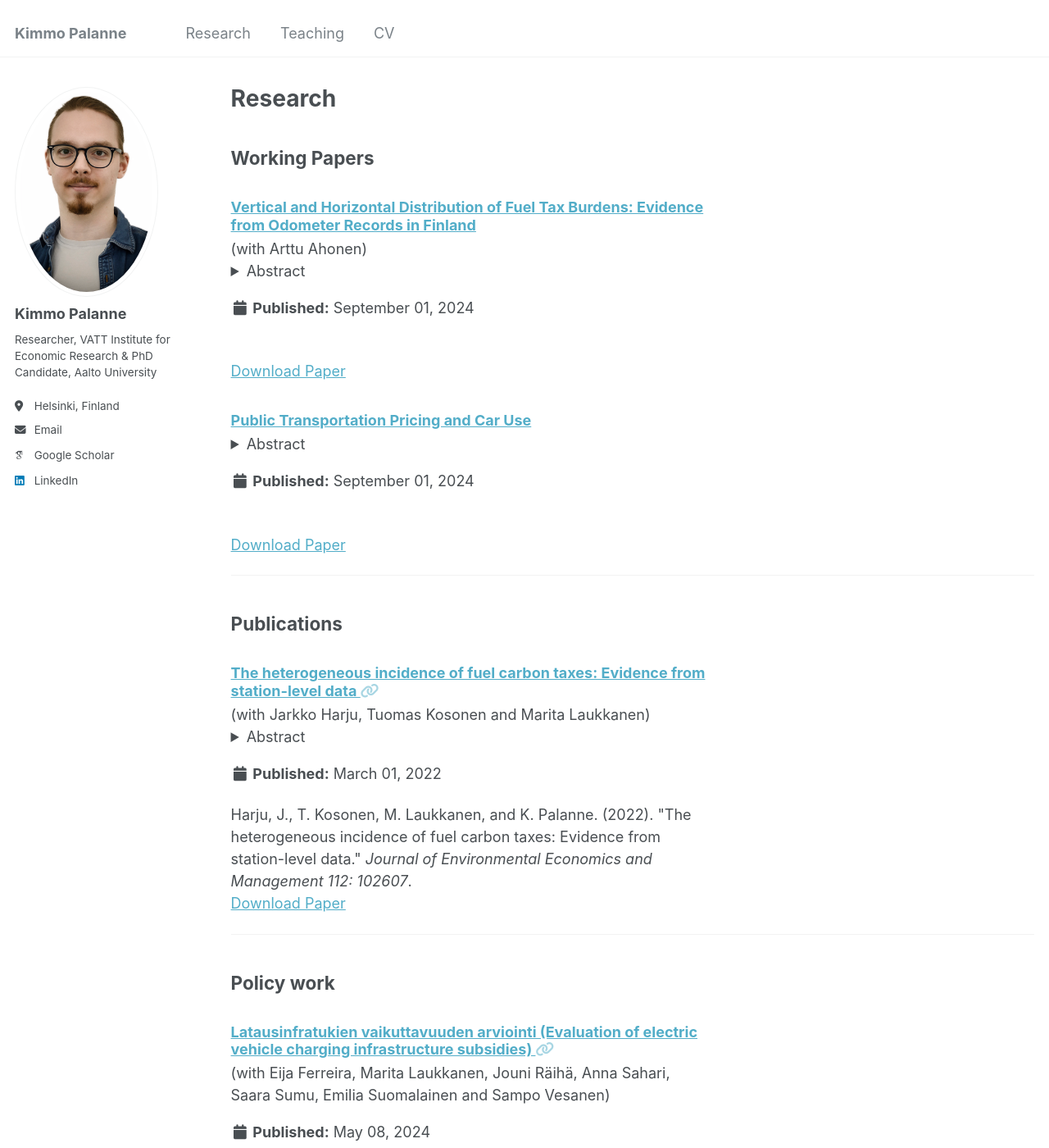
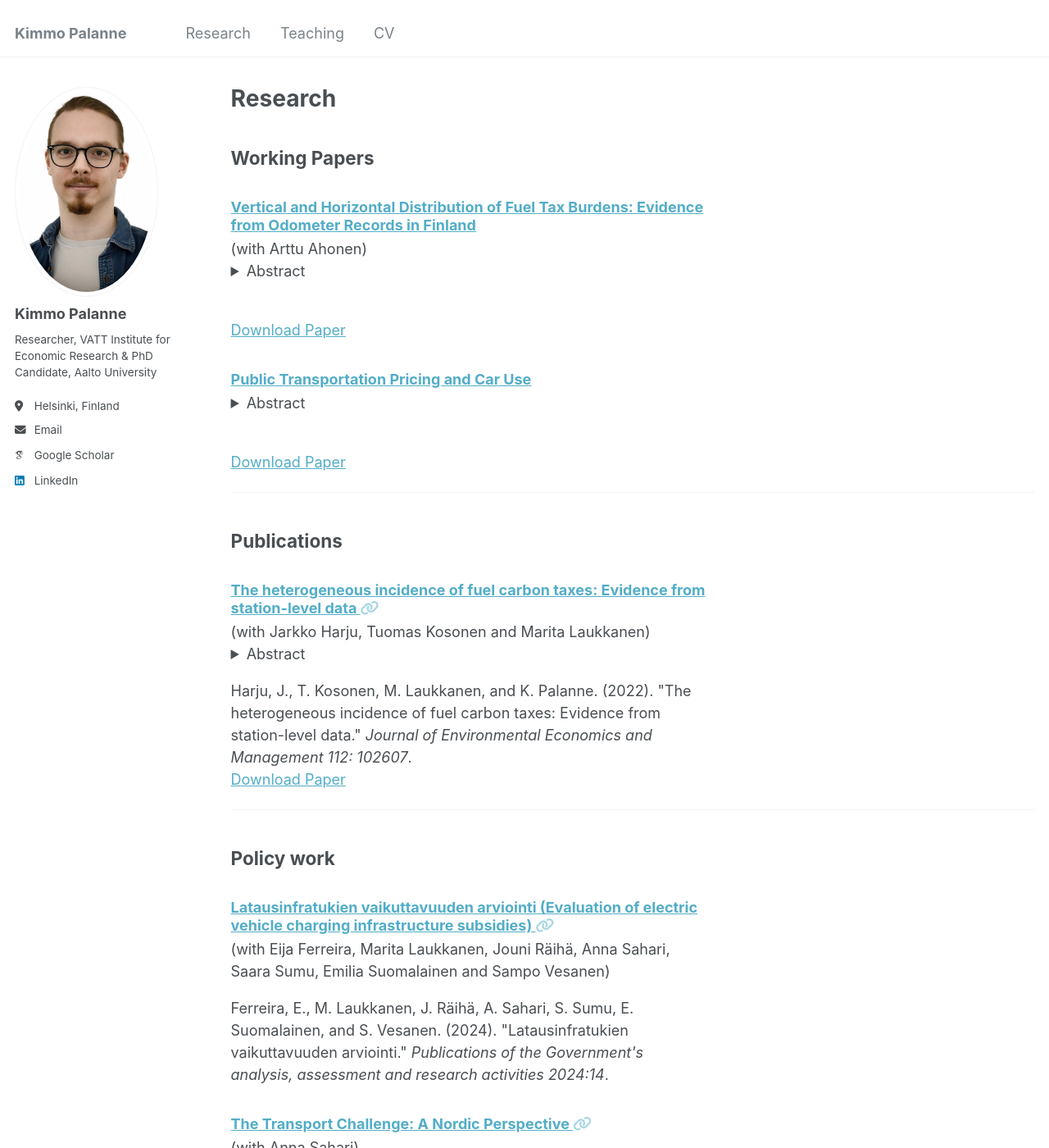
Before and after one commit to kimmopalanne/kimmopalanne.github.io, a Jekyll site: the page built from _pages/research.md, in a window 1280 px wide and 1400 px high. Shown: the whole window at 82% size. Built offline with Jekyll 4.4.1, drawn with Linux system fonts in a browser that asks for light colours; some web fonts are replaced; some of the changed text lies outside the part shown.

Commit message:
Update archive-single.html

```diff
--- a/_includes/archive-single.html
+++ b/_includes/archive-single.html
@@ -48,12 +48,6 @@
         </details>
     {% endif %}
 
-    {% if post.collection == 'publications' %}
-      <p>Published in <i>{{ post.venue }}</i>, {{ post.date | default: "1900-01-01" | date: "%Y" }} </p>
-    {% elsif post.date %}
-     <p class="page__date"><strong><i class="fa fa-fw fa-calendar" aria-hidden="true"></i> {{ site.data.ui-text[site.locale].date_label | default: "Published:" }}</strong> <time datetime="{{ post.date | default: "1900-01-01" | date_to_xmlschema }}">{{ post.date | default: "1900-01-01" | date: "%B %d, %Y" }}</time></p>
-    {% endif %}
-
     {% if post.citation and post.paperurl and post.slidesurl %}
       <p>{{ post.citation }}<br /><a href="{{ post.paperurl }}">Download Paper</a> | <a href="{{ post.slidesurl }}">Download Slides</a></p>
     {% elsif post.citation and post.paperurl %}
```
